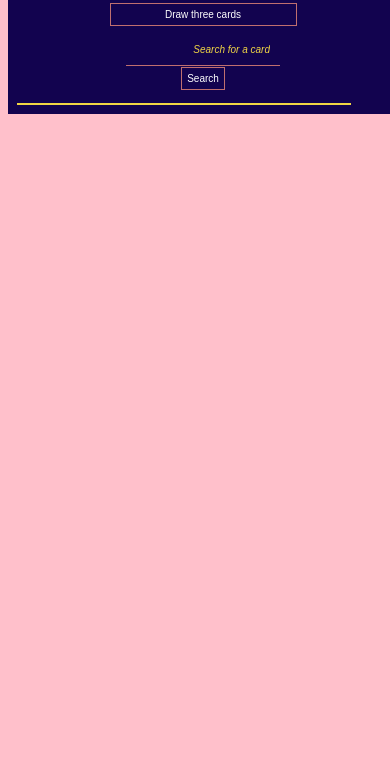
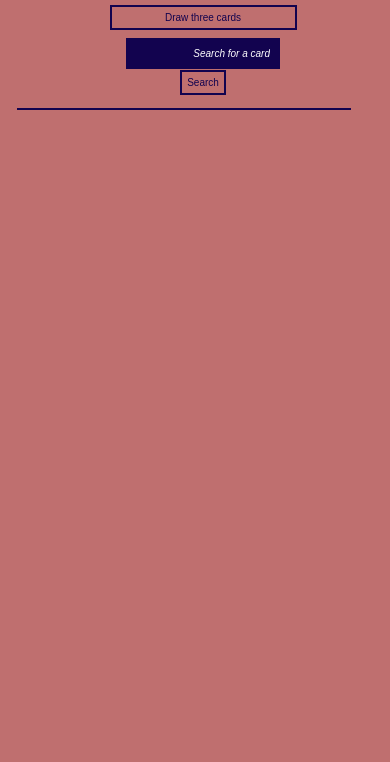
Before and after one commit to caseyvaughn/Tarot-Reader, a plain HTML site: page index.html in a window 390 px wide. Shown: the part 82-844 px from the top of the page. Drawn offline with nearby package versions, Linux system fonts and the light colour scheme.

Commit message:
added color scheme to mobile design

```diff
--- a/assets/style.css
+++ b/assets/style.css
@@ -133,10 +133,12 @@ h4{
 /* media query for iPhone () */
 @media (max-width: 500px){
   body{
-    background-color: pink;
+    background-color: #BF6F6F;
+    color: #12034F;
   }
   header{
     padding: 10px 0px 0px 0px;
+    background-color: #BF6F6F;
   }
   header > h1{
     font-size: 30px;
@@ -155,8 +157,10 @@ h4{
   }
   button{
     padding: 5px;
-    border: 1px solid #BF6F6F;
+    border: 2px solid #12034F;
     font-size: 10px;
+    background: #BF6F6F;
+    color: #12034F;
   }
   #card-search{
     padding: 10px;
@@ -168,10 +172,14 @@ h4{
     border-left-style: hidden;
   }
   ::placeholder{
-    font-size: 10px;
+      color: white;
+      opacity:1;
+      font-size: 10px;
   }
   hr{
     margin: 9px;
+    color: #12034F;
+    border: 1px solid #12034F;
   }
   .flex-container{
     width: 100%;
```
